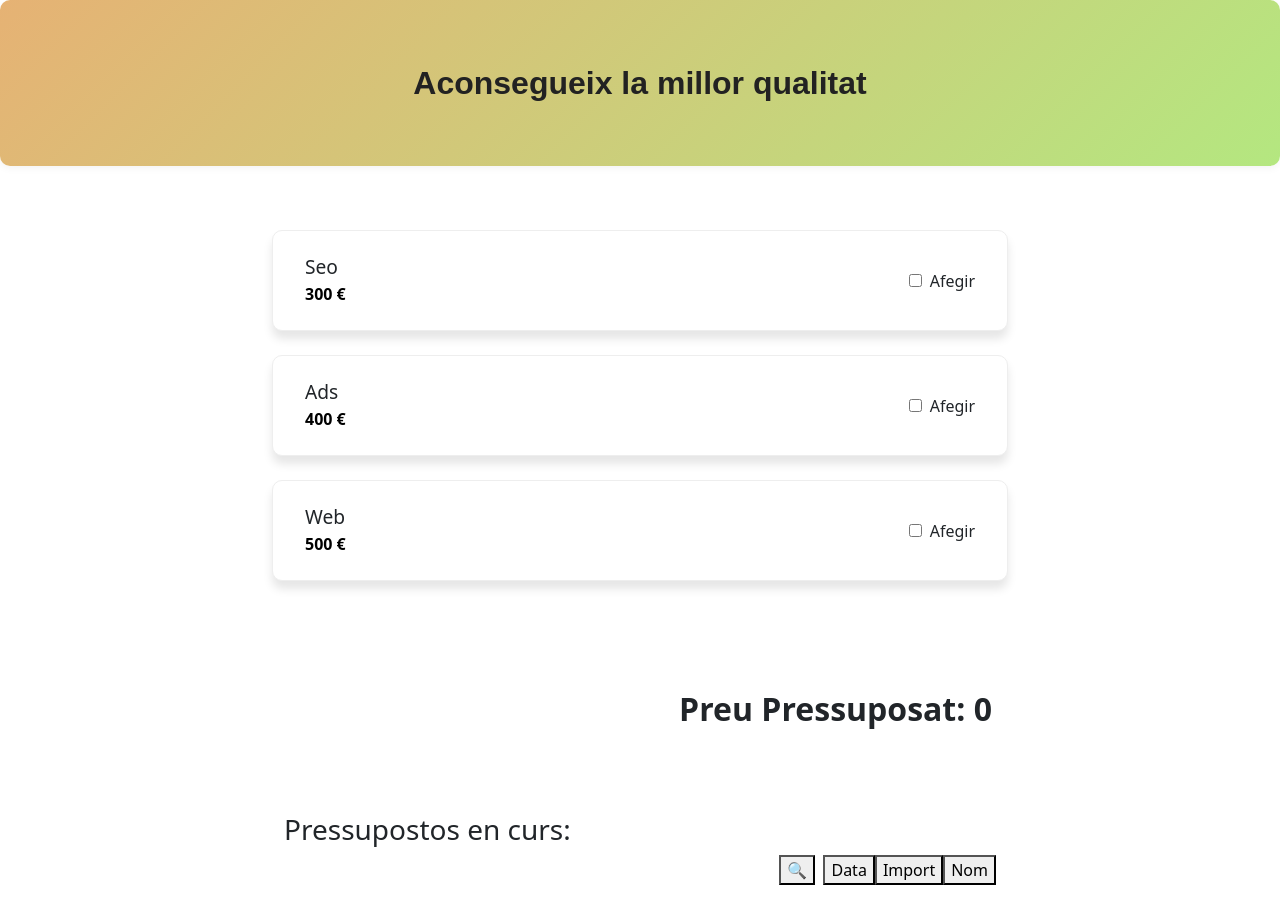
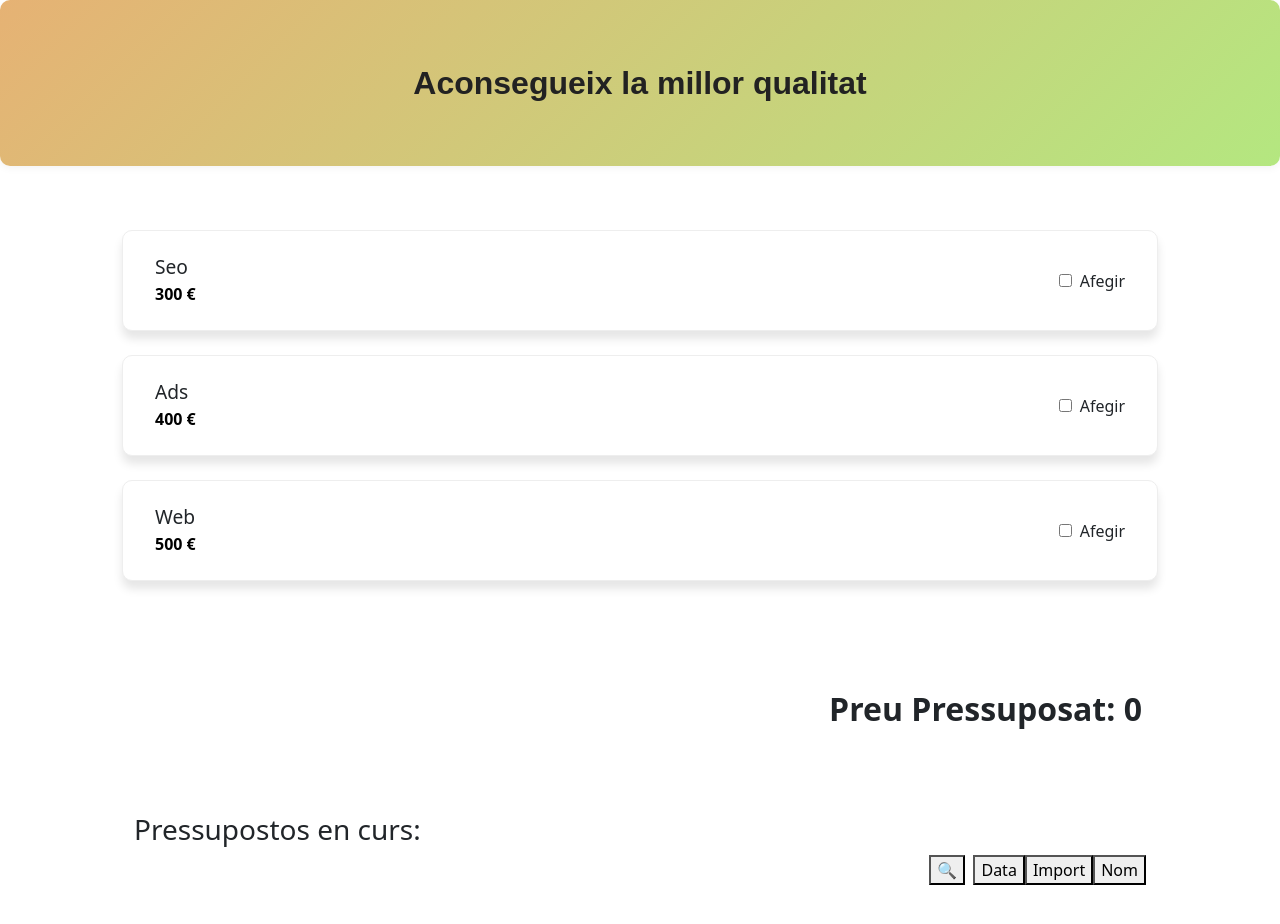
Before and after one commit to tutto-beep-bot/S6-budgets-app, an Angular app: page /welcome in a window 1280 px wide. Shown: the top 924 px of the page. Built offline with nearby package versions, Linux system fonts and the light colour scheme.

Commit message:
client-form's scss has been implemented.

```diff
--- a/src/app/client-form/client-form.component.scss
+++ b/src/app/client-form/client-form.component.scss
@@ -1,10 +1,10 @@
 $bg-color: #ffffff;
 $border-color: #eeeeee;
 $text-muted: #666666;
-$box-radius: 10px;
+$box-radius: 12px;
 $shadow: 0 8px 10px rgba(0, 0, 0, 0.1);
-$padding: 1.5rem 2rem;
-$max-width: 800px;
+$padding: 2rem;
+$max-width: 1100px;
 $primary-color: #47d17c;
 
 @use 'sass:color';
@@ -28,11 +28,12 @@ $primary-color: #47d17c;
 
   .form-group {
     display: flex;
+    align-items: center;
     gap: 0.75rem;
 
     input {
       flex: 1;
-      padding: 0.5rem 0.75rem;
+      padding: 0.75rem 1rem;
       border: 1px solid $border-color;
       border-radius: $box-radius;
       font-size: 1rem;
@@ -45,11 +46,13 @@ $primary-color: #47d17c;
     }
 
     button {
-      padding: 0.5rem 1rem;
+      padding: 0.75rem 1.25rem;
       border: none;
       background-color: $primary-color;
       color: white;
       font-weight: 600;
+      font-size: 0.95rem;
+      white-space: nowrap;
       border-radius: $box-radius;
       cursor: pointer;
       transition: background-color 0.2s ease;
--- a/src/app/start-page/start-page.component.ts
+++ b/src/app/start-page/start-page.component.ts
@@ -5,7 +5,7 @@ import { RouterModule, Router } from '@angular/router'
   selector: 'app-start-page',
   imports: [RouterModule],
   templateUrl: './start-page.component.html',
-  styleUrl: './start-page.component.css'
+  styleUrl: './start-page.component.scss'
 })
 export class StartPageComponent {
   constructor(private router: Router){}
--- a/src/app/welcome/welcome.component.scss
+++ b/src/app/welcome/welcome.component.scss
@@ -5,7 +5,7 @@ $text-muted: #666666;
 $box-radius: 10px;
 $shadow: 0 8px 10px rgba(0, 0, 0, 0.1);
 $padding: 1.5rem 2rem;
-$max-width: 800px;
+$max-width: 1100px;
 
 .container {
   display: flex;
```
Also changed, not shown: src/app/start-page/start-page.component.scss (renamed from src/app/start-page/start-page.component.css).
